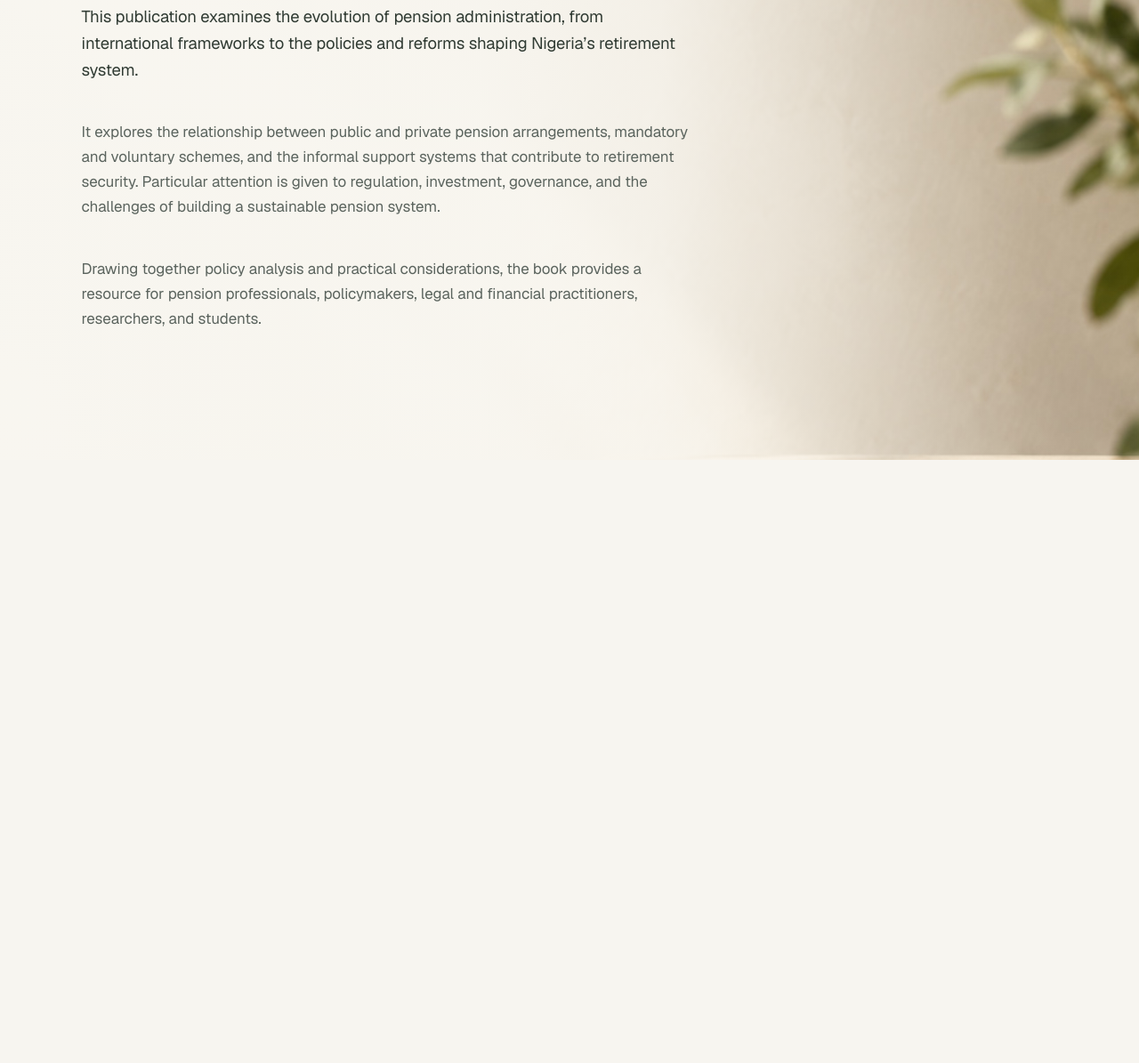
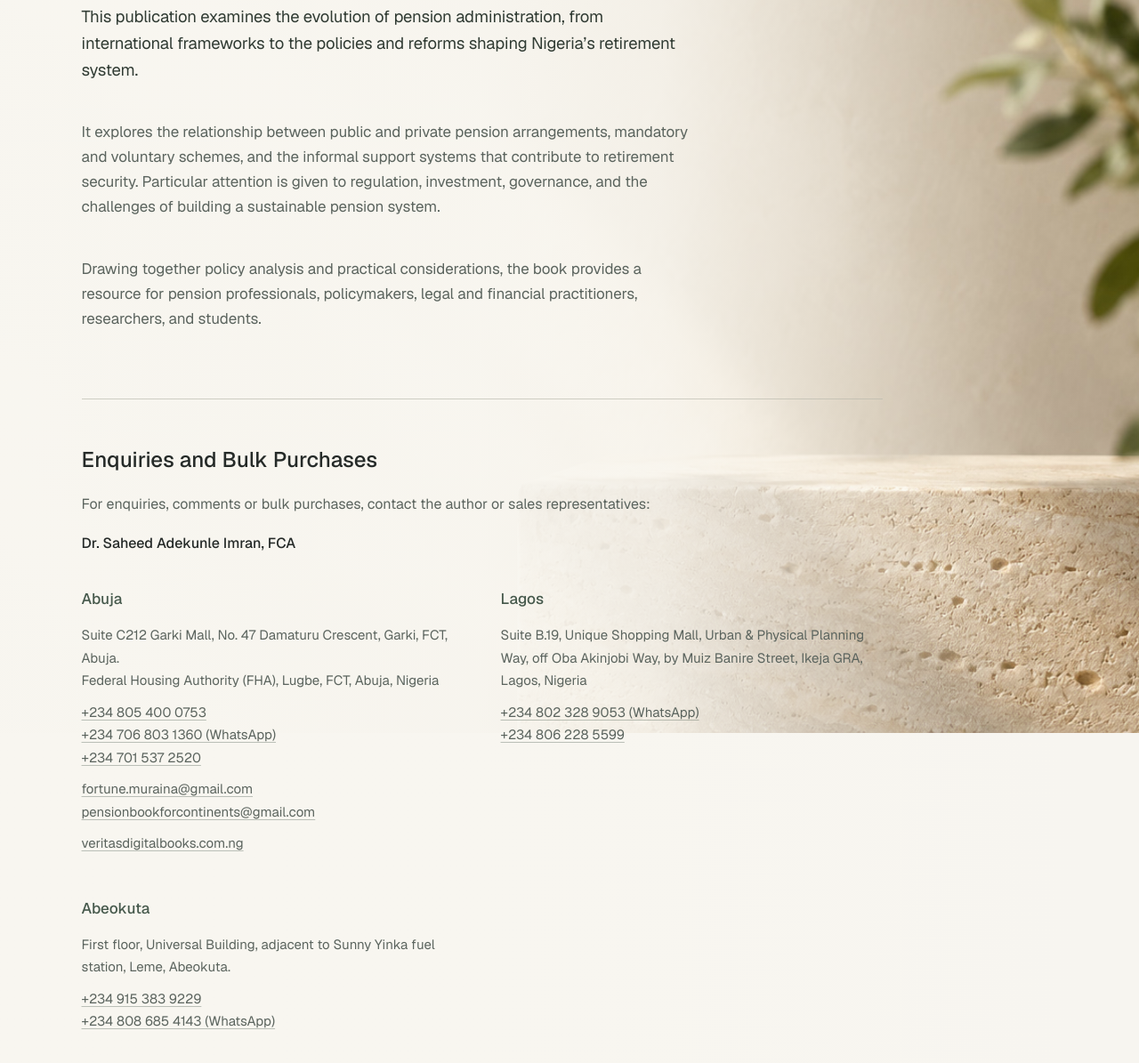
Before and after one commit to Rahmvn/pillars-of-pension-website, a plain HTML site: page book.html in a window 1280 px wide. Shown: the part 301-1496 px from the top of the page at 89% size. Before the commit the page ends 818 px from the top, so only its background shows below. Drawn offline with Linux system fonts and the light colour scheme.

Commit message:
Add book enquiry and sales contacts

```diff
--- a/book.html
+++ b/book.html
@@ -48,6 +48,30 @@
         <p>It explores the relationship between public and private pension arrangements, mandatory and voluntary schemes, and the informal support systems that contribute to retirement security. Particular attention is given to regulation, investment, governance, and the challenges of building a sustainable pension system.</p>
         <p>Drawing together policy analysis and practical considerations, the book provides a resource for pension professionals, policymakers, legal and financial practitioners, researchers, and students.</p>
       </div>
+      <section class="book-contacts" aria-labelledby="book-contact-heading">
+        <h2 id="book-contact-heading">Enquiries and Bulk Purchases</h2>
+        <p class="contact-intro">For enquiries, comments or bulk purchases, contact the author or sales representatives:</p>
+        <p class="contact-author">Dr. Saheed Adekunle Imran, FCA</p>
+        <div class="contact-grid">
+          <article class="contact-location">
+            <h3>Abuja</h3>
+            <p>Suite C212 Garki Mall, No. 47 Damaturu Crescent, Garki, FCT, Abuja.<br>Federal Housing Authority (FHA), Lugbe, FCT, Abuja, Nigeria</p>
+            <p><a href="tel:+2348054000753">+234 805 400 0753</a><br><a href="https://wa.me/2347068031360">+234 706 803 1360 (WhatsApp)</a><br><a href="tel:+2347015372520">+234 701 537 2520</a></p>
+            <p><a href="mailto:fortune.muraina@gmail.com">fortune.muraina@gmail.com</a><br><a href="mailto:pensionbookforcontinents@gmail.com">pensionbookforcontinents@gmail.com</a></p>
+            <p><a href="https://www.veritasdigitalbooks.com.ng/">veritasdigitalbooks.com.ng</a></p>
+          </article>
+          <article class="contact-location">
+            <h3>Lagos</h3>
+            <p>Suite B.19, Unique Shopping Mall, Urban &amp; Physical Planning Way, off Oba Akinjobi Way, by Muiz Banire Street, Ikeja GRA, Lagos, Nigeria</p>
+            <p><a href="https://wa.me/2348023289053">+234 802 328 9053 (WhatsApp)</a><br><a href="tel:+2348062285599">+234 806 228 5599</a></p>
+          </article>
+          <article class="contact-location">
+            <h3>Abeokuta</h3>
+            <p>First floor, Universal Building, adjacent to Sunny Yinka fuel station, Leme, Abeokuta.</p>
+            <p><a href="tel:+2349153839229">+234 915 383 9229</a><br><a href="https://wa.me/2348086854143">+234 808 685 4143 (WhatsApp)</a></p>
+          </article>
+        </div>
+      </section>
     </main>
   </div>
 </body>
--- a/styles.css
+++ b/styles.css
@@ -216,6 +216,14 @@ main:focus { outline: none; }
 .reading-content { width: 686px; max-width: 100%; margin-top: 47px; color: var(--muted); font-size: 17px; line-height: 28px; letter-spacing: -.07px; }
 .reading-content p + p { margin-top: 41px; }
 .reading-content p:last-child { margin-top: 42px; }
+.book-contacts { max-width: 900px; margin-top: 76px; padding-top: 32px; border-top: 1px solid rgb(184 184 173 / .65); color: var(--muted); }
+.book-contacts h2 { color: var(--ink); font-size: 24px; line-height: 1.35; font-weight: 500; }
+.contact-intro { margin-top: 12px; line-height: 1.7; }
+.contact-author { margin-top: 20px; color: var(--ink); font-weight: 500; }
+.contact-grid { display: grid; grid-template-columns: repeat(2, minmax(0, 1fr)); gap: 32px 42px; margin-top: 24px; }
+.contact-location h3 { color: var(--green); font-size: 17px; font-weight: 500; }
+.contact-location p { margin-top: 10px; font-size: 15px; line-height: 1.7; overflow-wrap: anywhere; }
+.contact-location a { text-decoration: underline; text-decoration-color: rgb(70 89 76 / .35); text-underline-offset: 3px; }
 .reading-lead { color: #303b33; font-size: 18.5px; line-height: 30px; letter-spacing: -.17px; }
 .page-author .editorial-atmosphere .scene { display: none; }
 .page-author .editorial-atmosphere .scene-wash { background: linear-gradient(90deg, rgb(247 245 240 / .76), rgb(242 239 231 / .44) 52%, rgb(234 228 215 / .38)); }
@@ -249,6 +257,8 @@ main:focus { outline: none; }
   .author-name { letter-spacing: 0; }
   .reading-content { width: 100%; margin-top: 56px; letter-spacing: 0; }
   .reading-content p + p, .reading-content p:last-child { margin-top: 36px; }
+  .book-contacts { margin-top: 58px; }
+  .contact-grid { grid-template-columns: 1fr; gap: 26px; }
   .reading-lead { color: #303b34; letter-spacing: 0; }
   .page-author .editorial-atmosphere .scene { display: block; opacity: .5; }
   .page-author .editorial-atmosphere .scene-wash { background: linear-gradient(180deg, rgb(247 245 240 / .93), rgb(247 245 240 / .93) 20%, rgb(247 245 240 / .96) 45%, var(--ivory) 65%, var(--ivory)); }
```
